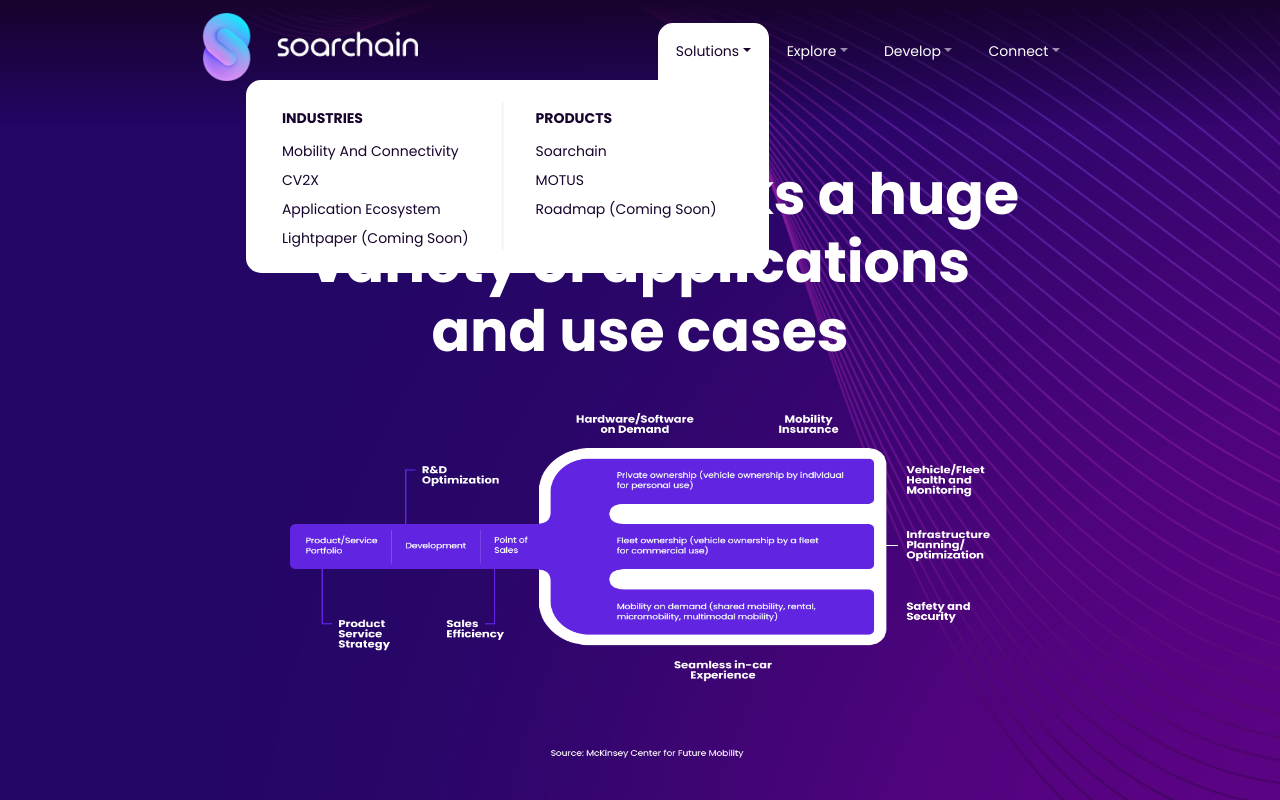
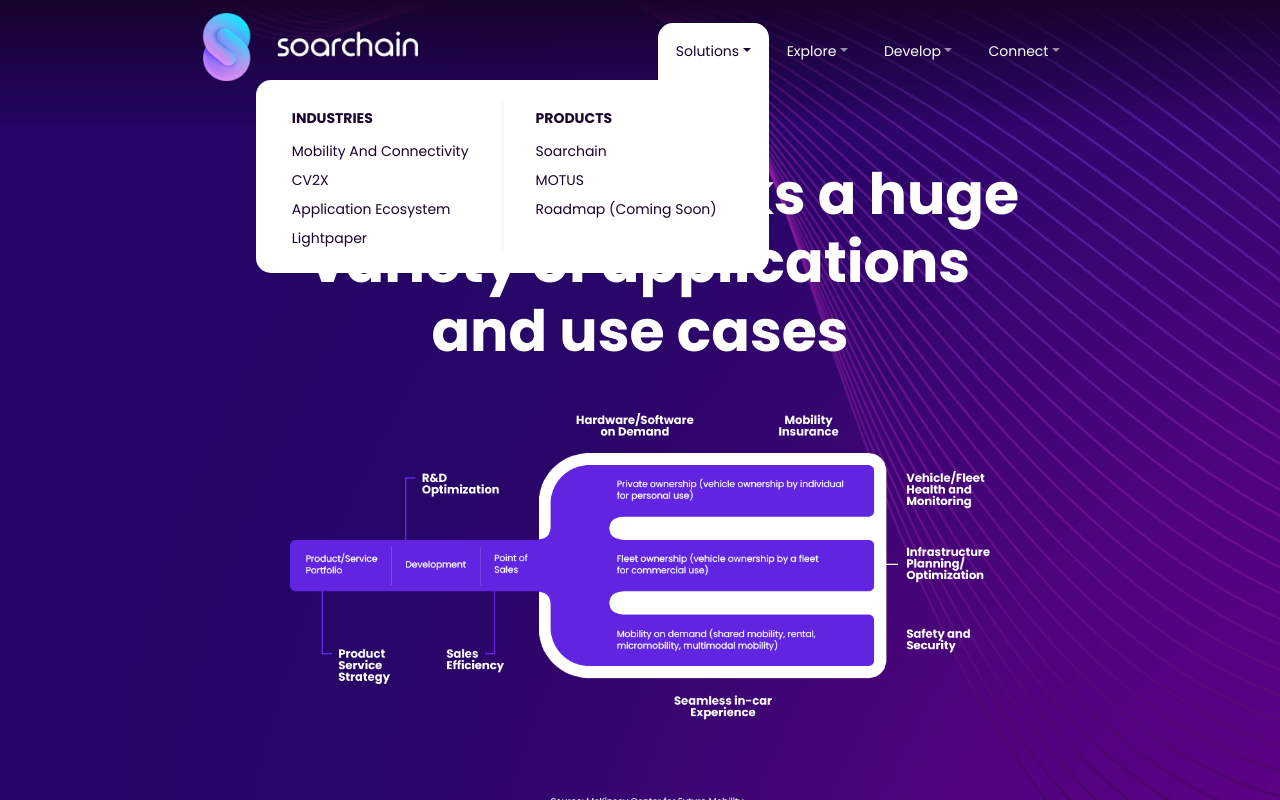
Before and after one commit to soar-robotics/soarchain-web, a Next.js app: page /solutions/application-ecosystem in a window 1280 px wide. Both pictures are taken after a click on the button "Solutions". Shown: the top 800 px of the page. Built offline with nearby package versions, Linux system fonts and the light colour scheme.

Commit message:
Add lightpaper

```diff
--- a/components/NavBar.js
+++ b/components/NavBar.js
@@ -45,8 +45,12 @@
                   >
                     application ecosystem
                   </NavDropdown.Item>
-                  <NavDropdown.Item className='text-capitalize' href='/solutions/lightpaper'>
-                    lightpaper <span className='text-secondary'>(coming soon)</span>
+                  <NavDropdown.Item
+                    className='text-capitalize'
+                    href='/Soarchain_lightpaper.pdf'
+                    target='_blank'
+                  >
+                    lightpaper
                   </NavDropdown.Item>
                 </div>
                 <div
--- a/pages/solutions/application-ecosystem.js
+++ b/pages/solutions/application-ecosystem.js
@@ -16,7 +16,7 @@
               alt='applications'
               src='/pages/solutions/application-ecosystem/fork.png'
               width={1088}
-              height={536}
+              height={612}
             />
           </div>
         </div>
```
Also changed, not shown: 1 other file (tests, documents, lock files or other folders).
